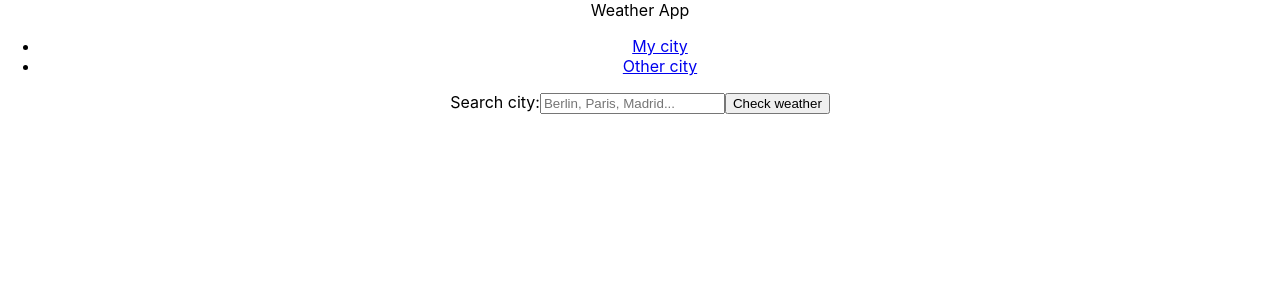
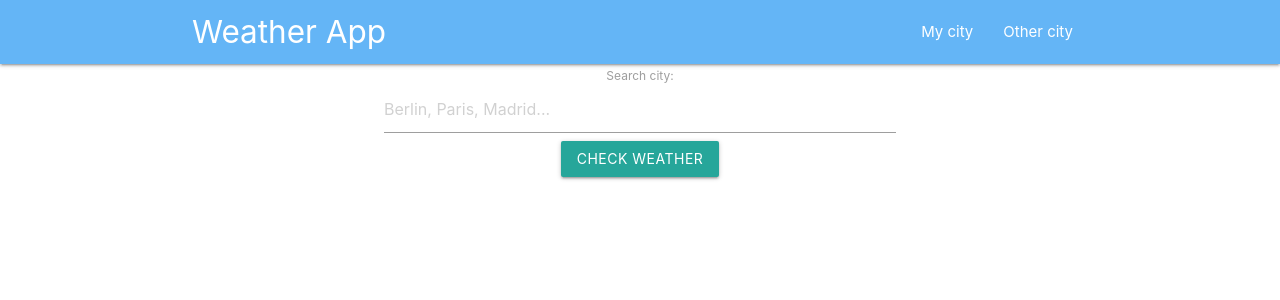
Before and after one commit to maximren/Weather-app, a React (Create React App) app: page /other in a window 1280 px wide. Shown: the top 300 px of the page. Built offline with nearby package versions, Linux system fonts and the light colour scheme.

Commit message:
add style using materiallize framework and pure css

```diff
--- a/public/index.html
+++ b/public/index.html
@@ -19,6 +19,7 @@
       work correctly both with client-side routing and a non-root public URL.
       Learn how to configure a non-root public URL by running `npm run build`.
     -->
+    <link rel="stylesheet" href="https://cdnjs.cloudflare.com/ajax/libs/materialize/1.0.0/css/materialize.min.css">
     <title>React App</title>
   </head>
   <body>
--- a/src/App.css
+++ b/src/App.css
@@ -1,3 +1,19 @@
-.App {
+
+.search-container {
+  display: flex;
+  justify-content: center;
+}
+
+.search {
+  width: 40%;
   text-align: center;
 }
+
+.other {
+text-align: center;
+}
+
+.my-city {
+ text-align: center;
+ margin-top: 10%;
+}
--- a/src/App.js
+++ b/src/App.js
@@ -13,7 +13,7 @@ class App extends PureComponent {
     return (
       <Provider store={store}>
         <BrowserRouter>
-          <div className="App">
+          <div>
             <Navbar />
             <Route exact path="/" component={MyCity} />
             <Route path="/other" component={OtherCity} />
--- a/src/components/MyCity.js
+++ b/src/components/MyCity.js
@@ -1,11 +1,13 @@
 import React, { PureComponent } from 'react';
+
 import WeatherForm from './WeatherForm';
 import LocationForm from './LocationForm';
+import '../App.css';
 
 class MyCity extends PureComponent {
   render() {
     return (
-      <div>
+      <div className="collection my-city">
         <LocationForm />
         <WeatherForm />
       </div>
--- a/src/components/Navbar.js
+++ b/src/components/Navbar.js
@@ -5,10 +5,10 @@ import { Link } from 'react-router-dom';
 class Navbar extends PureComponent {
 	render() {
 		return (
-			<nav>
-				<div>
-					<div>Weather App</div>
-					<ul>
+			<nav className="nav-wrapper #64b5f6 blue lighten-2">
+				<div className="container">
+					<div className="brand-logo">Weather App</div>
+					<ul className="right">
 						<li><Link to="/">My city</Link></li>
 						<li><Link to="/other">Other city</Link></li>
 					</ul>
--- a/src/components/OtherCity.js
+++ b/src/components/OtherCity.js
@@ -9,8 +9,8 @@ class OtherCity extends PureComponent {
 
   getWeatherDetails() {
     if (this.props.otherWeather) {
-      return <div>
-        <img className="icon" alt="icon" src={this.props.otherWeather.current.condition.icon} />
+      return <div className="collection other">
+        <img alt="icon" src={this.props.otherWeather.current.condition.icon} />
         <div>{this.props.otherWeather.current.condition.text}</div>
         <div>Temperature is {this.props.otherWeather.current.temp_c}°C</div>
         <div>Wind is {this.props.otherWeather.current.wind_dir},
--- a/src/components/SearchForm.js
+++ b/src/components/SearchForm.js
@@ -1,5 +1,6 @@
 import React, { PureComponent } from 'react';
 import PropTypes from 'prop-types';
+
 
 class SearchForm extends PureComponent {
   static propTypes = {
@@ -22,21 +23,26 @@ class SearchForm extends PureComponent {
 
   onSubmit(e) {
     e.preventDefault();
-
     const city = this.state.city;
+    if (city) {
       this.props.onAdd(city);
+    } else {
+      return;
+    }
   }
 
   render() {
     return (
-			<form onSubmit={this.onSubmit}>
+      <div className="search-container">
+        <form className="search" onSubmit={this.onSubmit}>
           <label>
             Search city:
             </label>
           <input placeholder="Berlin, Paris, Madrid..." name="city" type="text"
             onChange={this.onChange} value={this.state.city}></input>
-				<button type="submit">Check weather</button>
+          <button className="waves-effect waves-light btn " type="submit">Check weather</button>
         </form>
+      </div>
     )
   }
 }
--- a/src/components/WeatherForm.js
+++ b/src/components/WeatherForm.js
@@ -3,6 +3,7 @@ import { bindActionCreators } from 'redux';
 import { connect } from 'react-redux';
 
 import { getWeather } from '../actions/weatherAction';
+
 
 
 
@@ -15,7 +16,7 @@ class WeatherForm extends PureComponent {
     if (this.props.weather) {
       return (
         <div>
-          <img className="icon" alt="icon" src={this.props.weather.current.condition.icon} />
+          <img alt="icon" src={this.props.weather.current.condition.icon} />
           <div>{this.props.weather.current.condition.text}</div>
           <div>Temperature is {this.props.weather.current.temp_c}°C</div>
           <div>Wind is {this.props.weather.current.wind_dir},
```
Also changed, not shown: 1 other file (tests, documents, lock files or other folders). Lines whose indentation alone changed are shown as unchanged.
